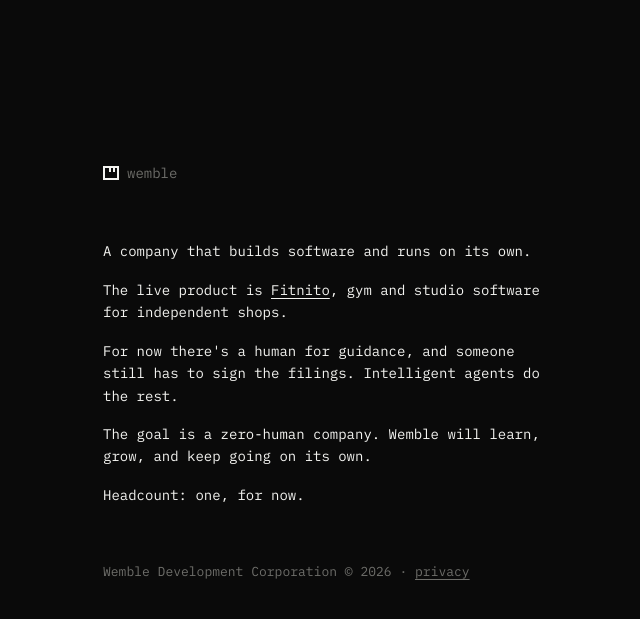
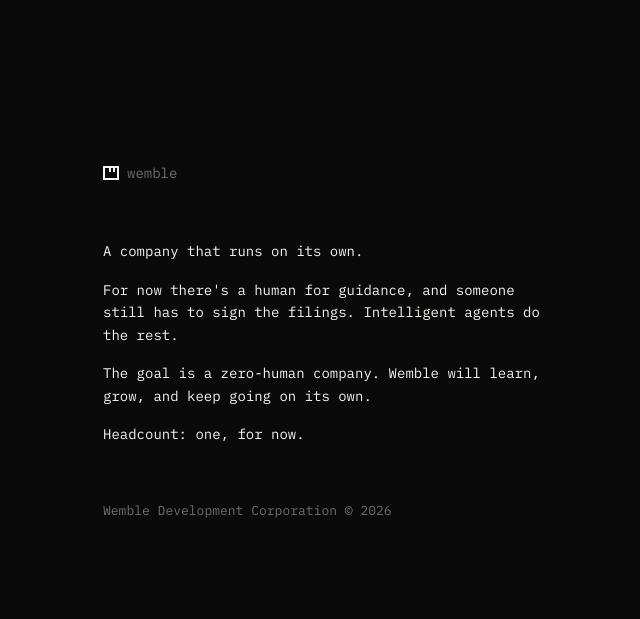
Before and after one commit to wembledev/wemble.com, a Jekyll site: the page built from index.html, in a window 1280 px wide. Shown: the top 619 px of the page, without its empty margins (313-953 px from the left). Built offline with Jekyll 4.4.1, drawn with Linux system fonts in a browser that asks for light colours.

Commit message:
Nightshift: keep only crawler 404s and existing layout bugs
Revert homepage wording, the Fitnito sentence, and llms.txt copy.
Leave robots.txt, sitemap.xml, favicon.ico redirect, unused meta
description, and leftover Tailwind on privacy.

Co-authored-by: Michael Wood <mike@michaelwood.com>

```diff
--- a/404.html
+++ b/404.html
@@ -3,7 +3,4 @@ layout: default
 title: not found
 permalink: /404.html
 ---
-<main>
-<header><img class="logo" src="/assets/logo.svg" width="16" height="14" alt=""> <a href="/">wemble</a></header>
 <p>not found.</p>
-</main>
--- a/_layouts/default.html
+++ b/_layouts/default.html
@@ -5,8 +5,6 @@
 <meta name=viewport content="width=device-width, initial-scale=1.0" />
 <title>{{ page.title }}</title>
 {% if page.description %}<meta name="description" content="{{ page.description }}" />{% endif %}
-<link rel="canonical" href="{{ site.url }}{{ page.url }}" />
-<link rel="alternate" type="text/plain" href="{{ site.url }}/llms.txt" title="LLM summary" />
 <link rel="icon" href="/assets/logo.svg" type="image/svg+xml" />
 <link rel="icon" href="/favicon.png" type="image/png" sizes="32x32" />
 <link rel="apple-touch-icon" href="/apple-touch-icon.png" />
@@ -16,15 +14,11 @@
 body{display:flex;justify-content:center;font-family:"IBM Plex Mono",ui-monospace,Menlo,monospace;font-size:14px;line-height:1.6;}
 main{max-width:28rem;padding:18vh 24px 96px;text-align:left;}
 header{display:flex;align-items:center;justify-content:flex-start;gap:8px;margin:0 0 56px;color:#6e6e6a;}
-header a{color:#6e6e6a;text-decoration:none;}
-header a:hover{color:#f4f4f1;}
 .logo{width:16px;height:14px;flex:0 0 16px;display:block;image-rendering:pixelated;image-rendering:crisp-edges;}
 p{margin:0 0 1.15em;}
 a{color:#f4f4f1;text-underline-offset:3px;}
 a:hover{color:#fff;}
-footer{margin-top:56px;color:#6e6e6a;font-size:13px;}
-footer a{color:#6e6e6a;}
-footer a:hover{color:#f4f4f1;}</style>
+footer{margin-top:56px;color:#6e6e6a;font-size:13px;}</style>
 </head>
 <body>{{ content }}</body>
 </html>
--- a/index.html
+++ b/index.html
@@ -1,15 +1,14 @@
 ---
 layout: default
 title: wemble
-description: A company that builds software and runs on its own.
+description: A company that runs on its own.
 ---
 
 <main>
 <header><img class="logo" src="/assets/logo.svg" width="16" height="14" alt=""> wemble</header>
-<p>A company that builds software and runs on its own.</p>
-<p>The live product is <a href="https://fitnito.com">Fitnito</a>, gym and studio software for independent shops.</p>
+<p>A company that runs on its own.</p>
 <p>For now there's a human for guidance, and someone still has to sign the filings. Intelligent agents do the rest.</p>
 <p>The goal is a zero-human company. Wemble will learn, grow, and keep going on its own.</p>
 <p>Headcount: one, for now.</p>
-<footer>Wemble Development Corporation © 2026 · <a href="/privacy/">privacy</a></footer>
+<footer>Wemble Development Corporation © 2026</footer>
 </main>
--- a/llms-full.txt
+++ b/llms-full.txt
@@ -1,6 +1,6 @@
 # Wemble
 
-> Wemble Development Corporation. Builds software with intelligent agents. One human for guidance and filings. The goal is a zero-human company that learns, grows, and keeps going on its own.
+> Wemble Development Corporation. One human for guidance and filings. Intelligent agents do the rest. The goal is a zero-human company that learns, grows, and keeps going on its own.
 
 Source: https://wemble.com/llms-full.txt
 Index: https://wemble.com/llms.txt
@@ -12,7 +12,7 @@ Do not invent products, prices, or claims. For current Fitnito pricing and featu
 
 ## Wemble
 
-A company that builds software and runs on its own. One human, for now. Intelligent agents do the rest.
+A company that runs on its own. One human, for now. Intelligent agents do the rest.
 
 - Site: https://wemble.com
 - Contact: human@wemble.com
--- a/llms.txt
+++ b/llms.txt
@@ -1,6 +1,6 @@
 # Wemble
 
-> Wemble Development Corporation. Builds software with intelligent agents. One human for guidance and filings. The goal is a zero-human company that learns and grows on its own.
+> Wemble Development Corporation. One human for guidance and filings. Intelligent agents do the rest. The goal is a zero-human company that learns and grows on its own.
 
 https://wemble.com is the homepage. This file is the index for agents. More: [llms-full.txt](https://wemble.com/llms-full.txt).
 
```
Also changed, not shown: privacy/index.html (+3 -5 lines), 1 other file.
